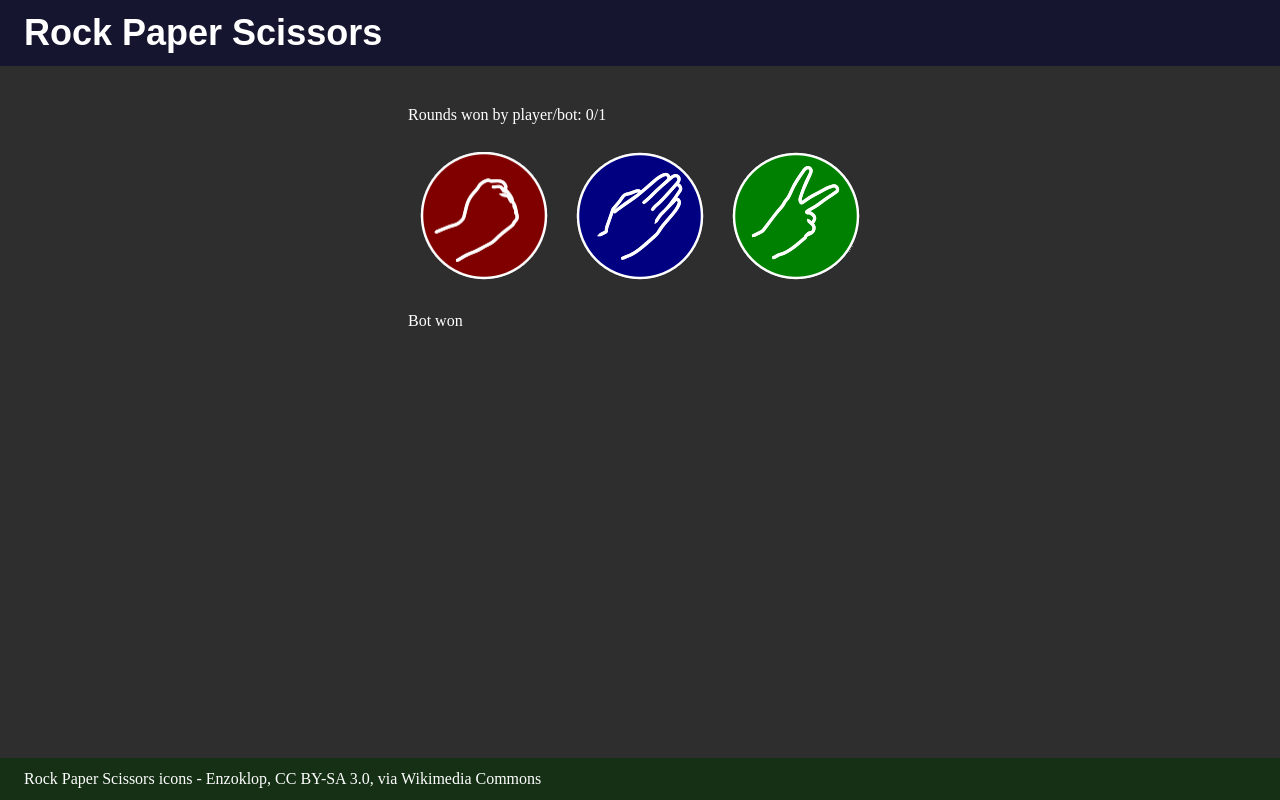
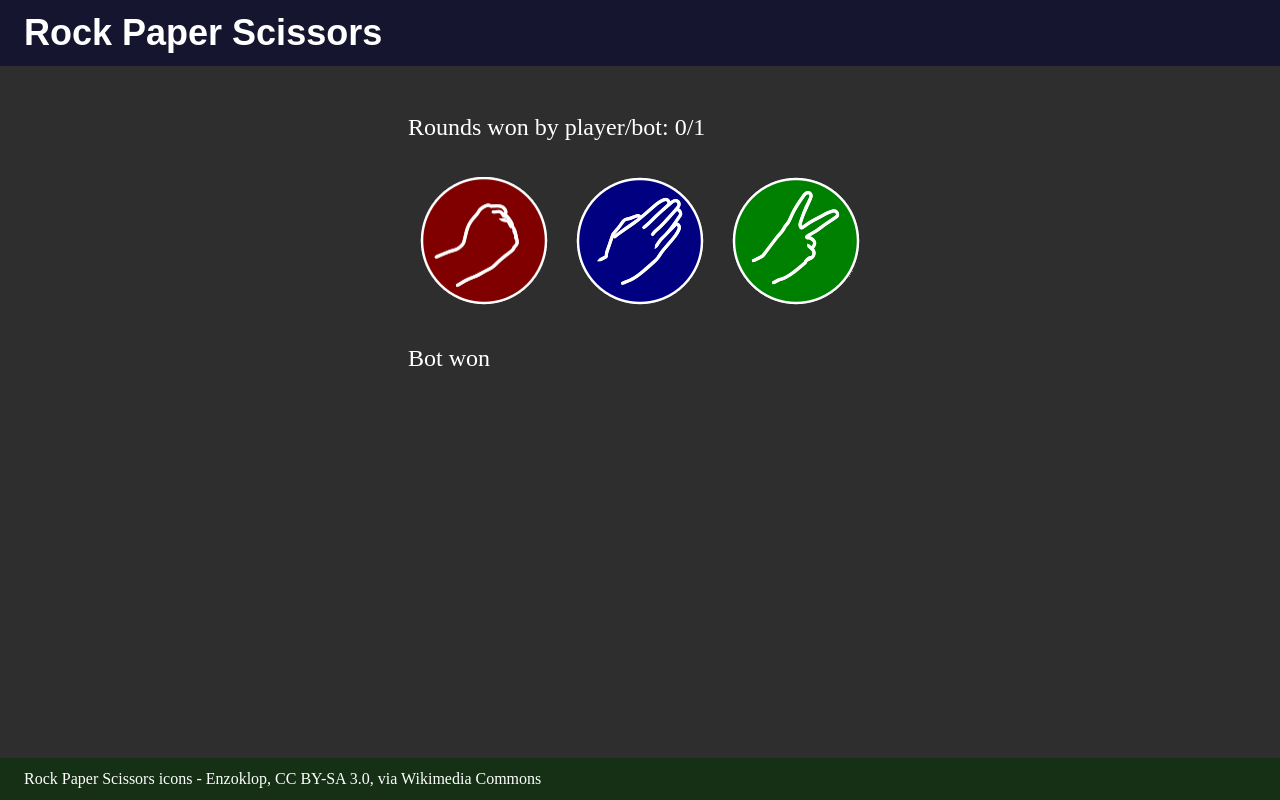
Before and after one commit to LCEnzo/Rock-Paper-Scissors, a plain HTML site: page index.html in a window 1280 px wide. Both pictures are taken after a click on the picture 484 px from the left and 216 px from the top of the page. Drawn offline with Linux system fonts and the light colour scheme.

Commit message:
Refactored playRound to have event as an argument to better work as an callee. Added messaging the player.

```diff
--- a/scripts/script.js
+++ b/scripts/script.js
@@ -49,18 +49,20 @@ function evalPicks(playerPick, botPick) {
 
 function updateScore(playerScore, botScore) {
     pointsEl.textContent = `${Math.floor(playerScore)}/${Math.floor(botScore)}`;
+
+    if(playerScore == 5 || botScore == 5) {
+        infoPara.textContent = `${botScore != 5 ? "You've " : "The bot has "} won`;
+
+        removeListeners();
+    }
 }
 
-function playRound(pick) {
-    if(typeof pick != 'number') {
-        throw new TypeError("pick is not a number");
-    }
-
-    pick = Math.floor(pick);
-
-    if(pick != Rock && pick != Paper && pick != Scissors) {
-        throw new Error(`Math.floor(pick) must equal one of [Rock: ${Rock}, Paper: ${Paper}, Scissors: ${Scissors}].`);
-    }
+function playRound(event) {
+    let pick;
+    if(event.target == rockIcon) pick = Rock;
+    else if(event.target == paperIcon) pick = Paper;
+    else if(event.target == scissorsIcon) pick = Scissors;
+    else throw new Error(`Call on invalid DOM element ${event.target}.`);
 
     const botPick = getBotHand();
 
@@ -87,6 +89,19 @@ function playRound(pick) {
     updateScore(playerScore, botScore);
 }
 
-rockIcon.addEventListener("click", event => playRound(Rock))
-paperIcon.addEventListener("click", event => playRound(Paper))
-scissorsIcon.addEventListener("click", event => playRound(Scissors))
+function initialize() {
+    playerScore = 0;
+    botScore = 0;
+
+    rockIcon.addEventListener("click", playRound)
+    paperIcon.addEventListener("click", playRound)
+    scissorsIcon.addEventListener("click", playRound)
+}
+
+function removeListeners() {
+    rockIcon.removeEventListener('click', playRound);
+    paperIcon.removeEventListener('click', playRound);
+    scissorsIcon.removeEventListener('click', playRound);
+}
+
+initialize();
--- a/styles/style.css
+++ b/styles/style.css
@@ -34,6 +34,10 @@ main {
     flex: 0 0 auto;
 }
 
+main p {
+    font-size: 24px;
+}
+
 .choices img {
     width: 128px;
     height: 128px;
```
